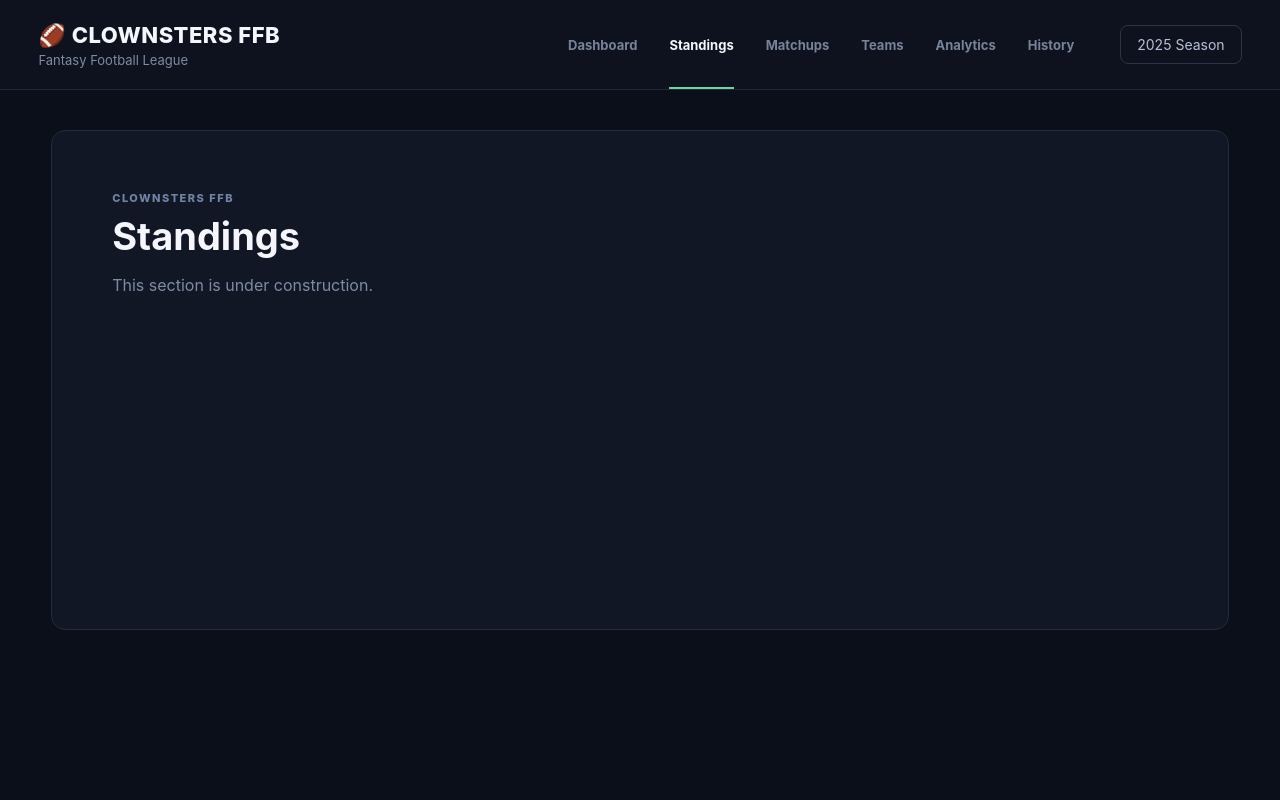
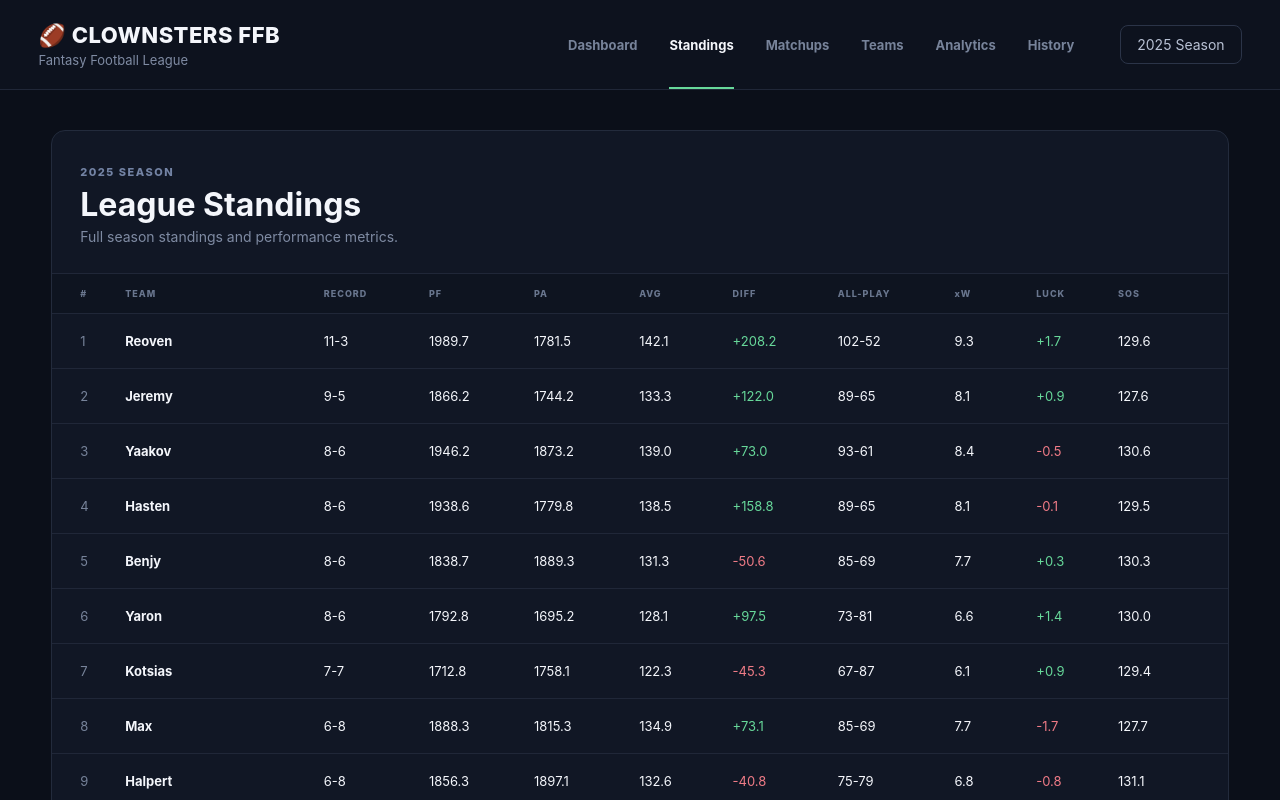
Before and after one commit to yfriedman4-prog/clownsters-ffb, a React (Vite) app: page / in a window 1280 px wide. Both pictures are taken after a click on the button "Standings". Shown: the top 800 px of the page. Built offline with nearby package versions, Linux system fonts and the light colour scheme.

Commit message:
Add standings and weekly matchups pages

```diff
--- a/src/App.css
+++ b/src/App.css
@@ -290,3 +290,143 @@ padding: 0 3%;  display: flex;
 .placeholder-page p {
   color: #7f8ba3;
 }
+.page-header {
+  padding: 34px 28px 28px;
+}
+
+.page-header h1 {
+  margin: 6px 0 4px;
+  font-size: 32px;
+}
+
+.page-header p {
+  margin: 0;
+  color: #7f8ba3;
+  font-size: 14px;
+}
+
+.full-standings {
+  overflow-x: auto;
+}
+
+.full-row {
+  display: grid;
+  grid-template-columns:
+    45px
+    minmax(120px, 1.7fr)
+    0.9fr
+    0.9fr
+    0.9fr
+    0.8fr
+    0.9fr
+    1fr
+    0.7fr
+    0.7fr
+    0.7fr;
+  align-items: center;
+  min-width: 1050px;
+  min-height: 55px;
+  padding: 0 28px;
+  border-top: 1px solid #202738;
+  font-size: 13px;
+}
+
+.full-heading {
+  min-height: 40px;
+  background: #0e1420;
+  color: #69768e;
+  font-size: 9px;
+  font-weight: 800;
+  letter-spacing: 1px;
+}
+.matchups-header {
+  display: flex;
+  align-items: flex-end;
+  justify-content: space-between;
+  margin-bottom: 28px;
+}
+
+.matchups-header h1 {
+  margin: 6px 0 4px;
+  font-size: 32px;
+}
+
+.matchups-header p {
+  margin: 0;
+  color: #7f8ba3;
+  font-size: 14px;
+}
+
+.week-select {
+  min-width: 130px;
+  padding: 11px 14px;
+  border: 1px solid #2b3448;
+  border-radius: 8px;
+  outline: none;
+  background: #111725;
+  color: #f4f6fb;
+  font-family: inherit;
+  font-size: 13px;
+  cursor: pointer;
+}
+
+.matchup-grid {
+  display: grid;
+  grid-template-columns: repeat(2, 1fr);
+  gap: 18px;
+}
+
+.matchup-card {
+  overflow: hidden;
+  border: 1px solid #232b3c;
+  border-radius: 12px;
+  background: #111725;
+}
+
+.matchup-team {
+  display: flex;
+  align-items: center;
+  justify-content: space-between;
+  min-height: 68px;
+  padding: 0 24px;
+  border-bottom: 1px solid #202738;
+  color: #9aa6bb;
+}
+
+.matchup-team span {
+  font-weight: 700;
+}
+
+.matchup-team strong {
+  font-size: 20px;
+}
+
+.matchup-team.winner {
+  color: #f4f6fb;
+}
+
+.matchup-team.winner strong {
+  color: #67d89a;
+}
+
+.matchup-footer {
+  padding: 10px 24px;
+  background: #0e1420;
+  color: #66738b;
+  font-size: 10px;
+  font-weight: 800;
+  letter-spacing: 1px;
+  text-transform: uppercase;
+}
+
+@media (max-width: 800px) {
+  .matchup-grid {
+    grid-template-columns: 1fr;
+  }
+
+  .matchups-header {
+    align-items: flex-start;
+    flex-direction: column;
+    gap: 18px;
+  }
+}
--- a/src/App.jsx
+++ b/src/App.jsx
@@ -6,7 +6,11 @@ import './App.css'
 
 function App() {
   const [page, setPage] = useState('dashboard')
+  const [selectedWeek, setSelectedWeek] = useState(1)
   const standings = calculateStandings(seasonData, matchupData)
+  const selectedWeekData = matchupData.matchups.find(
+  (week) => week.week === selectedWeek
+)
 
   const leader = standings[0]
   const highestScorer = [...standings].sort(
@@ -50,8 +54,10 @@ function App() {
 </header>
 
       <main className="dashboard">
-        {page !== 'dashboard' ? (
-  <section className="placeholder-page">
+{page !== 'dashboard' &&
+page !== 'standings' &&
+page !== 'matchups' ? (
+      <section className="placeholder-page">
     <div className="eyebrow">CLOWNSTERS FFB</div>
 
     <h1>
@@ -62,8 +68,8 @@ function App() {
       This section is under construction.
     </p>
   </section>
-) : (
-  <>
+) : page === 'dashboard' ? (
+    <>
 
         <section className="hero">
           <div>
@@ -194,7 +200,136 @@ function App() {
           </div>
 
         </section>
-  </>
+    </>
+) : null}
+{page === 'standings' && (
+  <section className="panel">
+    <div className="page-header">
+      <div className="eyebrow">2025 SEASON</div>
+      <h1>League Standings</h1>
+      <p>Full season standings and performance metrics.</p>
+    </div>
+
+    <div className="full-standings">
+      <div className="full-row full-heading">
+        <div>#</div>
+        <div>TEAM</div>
+        <div>RECORD</div>
+        <div>PF</div>
+        <div>PA</div>
+        <div>AVG</div>
+        <div>DIFF</div>
+        <div>ALL-PLAY</div>
+        <div>xW</div>
+        <div>LUCK</div>
+        <div>SOS</div>
+      </div>
+
+      {standings.map((team, index) => (
+        <div className="full-row" key={team.team}>
+          <div className="rank">{index + 1}</div>
+
+          <div className="team-name">{team.team}</div>
+
+          <div>
+            {team.wins}-{team.losses}
+          </div>
+
+          <div>{team.pointsFor.toFixed(1)}</div>
+
+          <div>{team.pointsAgainst.toFixed(1)}</div>
+
+          <div>{team.averagePF.toFixed(1)}</div>
+
+          <div
+            className={
+              team.pointDifferential >= 0 ? 'positive' : 'negative'
+            }
+          >
+            {team.pointDifferential > 0 ? '+' : ''}
+            {team.pointDifferential.toFixed(1)}
+          </div>
+
+          <div>
+            {team.allPlayWins}-{team.allPlayLosses}
+          </div>
+
+          <div>{team.expectedWins.toFixed(1)}</div>
+
+          <div
+            className={team.luck >= 0 ? 'positive' : 'negative'}
+          >
+            {team.luck > 0 ? '+' : ''}
+            {team.luck.toFixed(1)}
+          </div>
+
+          <div>{team.strengthOfSchedule.toFixed(1)}</div>
+        </div>
+      ))}
+    </div>
+  </section>
+)}
+{page === 'matchups' && (
+  <section>
+    <div className="matchups-header">
+      <div>
+        <div className="eyebrow">2025 SEASON</div>
+        <h1>Weekly Matchups</h1>
+        <p>Select a week to view results.</p>
+      </div>
+
+      <select
+        className="week-select"
+        value={selectedWeek}
+        onChange={(e) => setSelectedWeek(Number(e.target.value))}
+      >
+        {matchupData.matchups.map((week) => (
+          <option key={week.week} value={week.week}>
+            Week {week.week}
+          </option>
+        ))}
+      </select>
+    </div>
+
+    <div className="matchup-grid">
+      {selectedWeekData.games.map(([teamA, teamB]) => {
+        const scoreA =
+          seasonData.scores[teamA][selectedWeek - 1]
+
+        const scoreB =
+          seasonData.scores[teamB][selectedWeek - 1]
+
+        const winnerA = scoreA > scoreB
+        const winnerB = scoreB > scoreA
+
+        return (
+          <div className="matchup-card" key={`${teamA}-${teamB}`}>
+            <div
+              className={`matchup-team ${
+                winnerA ? 'winner' : ''
+              }`}
+            >
+              <span>{teamA}</span>
+              <strong>{scoreA.toFixed(2)}</strong>
+            </div>
+
+            <div
+              className={`matchup-team ${
+                winnerB ? 'winner' : ''
+              }`}
+            >
+              <span>{teamB}</span>
+              <strong>{scoreB.toFixed(2)}</strong>
+            </div>
+
+            <div className="matchup-footer">
+              Final
+            </div>
+          </div>
+        )
+      })}
+    </div>
+  </section>
 )}
       </main>
     </div>
```
